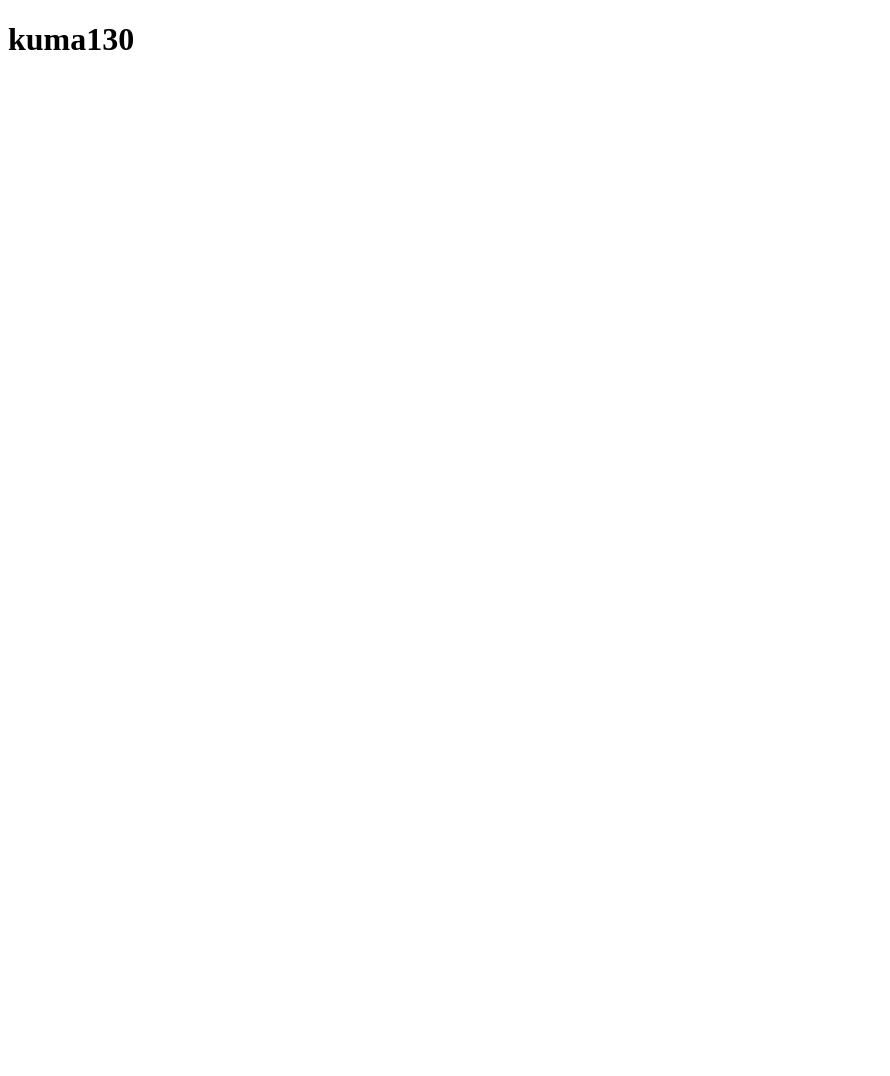
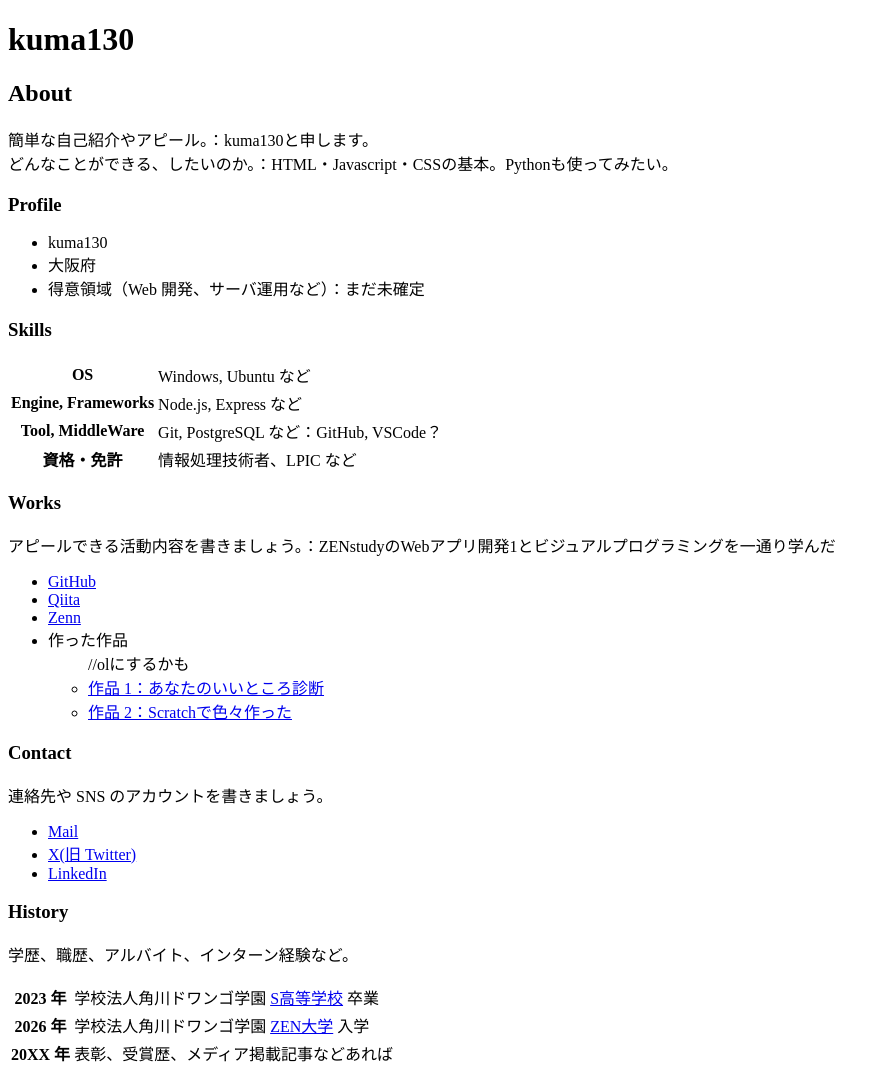
Before and after one commit to kuma130/kuma130.github.io, a plain HTML site: page index.html in a window 1280 px wide. Shown: the whole page, without its empty margins (0-890 px from the left). Before the commit the page ends 800 px from the top, so only its background shows below. Drawn offline with Linux system fonts and the light colour scheme.

Commit message:
ポートフォリオに必要な情報を追加

```diff
--- a/index.html
+++ b/index.html
@@ -7,5 +7,78 @@
   </head>
   <body>
     <h1>kuma130</h1>
+
+    <h2>About</h2>
+    <p>
+      簡単な自己紹介やアピール。：kuma130と申します。<br>
+      どんなことができる、したいのか。：HTML・Javascript・CSSの基本。Pythonも使ってみたい。
+    </p>
+
+    <h3>Profile</h3>
+    <ul>
+      <li>kuma130</li>
+      <li>大阪府</li>
+      <li>得意領域（Web 開発、サーバ運用など）：まだ未確定</li>
+    </ul>
+
+    <h3>Skills</h3>
+    <table>
+      <tr>
+        <th>OS</th>
+        <td>Windows, Ubuntu など</td>
+      </tr>
+      <tr>
+        <th>Engine, Frameworks</th>
+        <td>Node.js, Express など</td>
+      </tr>
+      <tr>
+        <th>Tool, MiddleWare</th>
+        <td>Git, PostgreSQL など：GitHub, VSCode？</td>
+      </tr>
+      <tr>
+        <th>資格・免許</th>
+        <td>情報処理技術者、LPIC など</td>
+      </tr>
+    </table>
+
+    <h3>Works</h3>
+    <p>アピールできる活動内容を書きましょう。：ZENstudyのWebアプリ開発1とビジュアルプログラミングを一通り学んだ</p>
+    <ul>
+      <li><a href="https://github.com/">GitHub</a></li>
+      <li><a href="https://qiita.com/">Qiita</a></li>
+      <li><a href="https://zenn.dev/">Zenn</a></li>
+      <li>
+        作った作品
+        <ul> //olにするかも
+          <li><a href="https://example.com/">作品 1：あなたのいいところ診断</a></li>
+          <li><a href="https://example.com/">作品 2：Scratchで色々作った</a></li>
+        </ul>
+      </li>
+    </ul>
+
+    <h3>Contact</h3>
+    <p>連絡先や SNS のアカウントを書きましょう。</p>
+    <ul>
+      <li><a href="mailto:name@example.com">Mail</a></li>
+      <li><a href="https://twitter.com/n_yobikou">X(旧 Twitter)</a></li>
+      <li><a href="https://www.linkedin.com/">LinkedIn</a></li>
+    </ul>
+
+    <h3>History</h3>
+    <p>学歴、職歴、アルバイト、インターン経験など。</p>
+    <table>
+      <tr>
+        <th>2023 年</th>
+        <td>学校法人角川ドワンゴ学園 <a href="https://nnn.ed.jp/">S高等学校</a> 卒業</td>
+      </tr>
+      <tr>
+        <th>2026 年</th>
+        <td>学校法人角川ドワンゴ学園 <a href="https://nnn.ed.jp/">ZEN大学</a> 入学</td>
+      </tr>
+      <tr>
+        <th>20XX 年</th>
+        <td>表彰、受賞歴、メディア掲載記事などあれば</td>
+      </tr>
+    </table>
   </body>
 </html>
```
